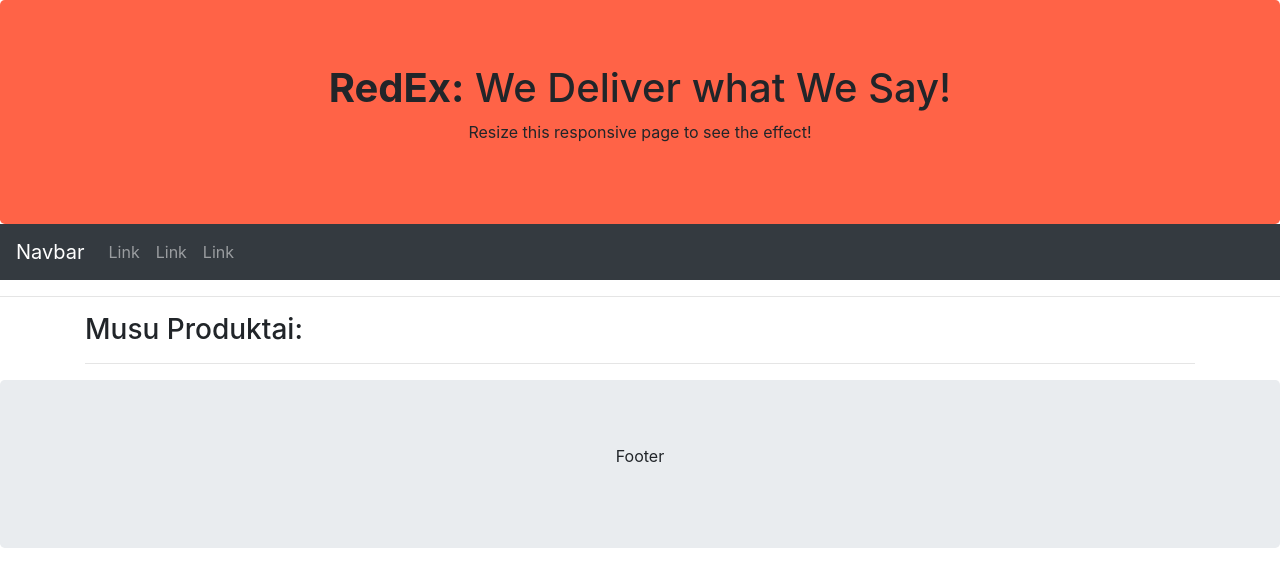
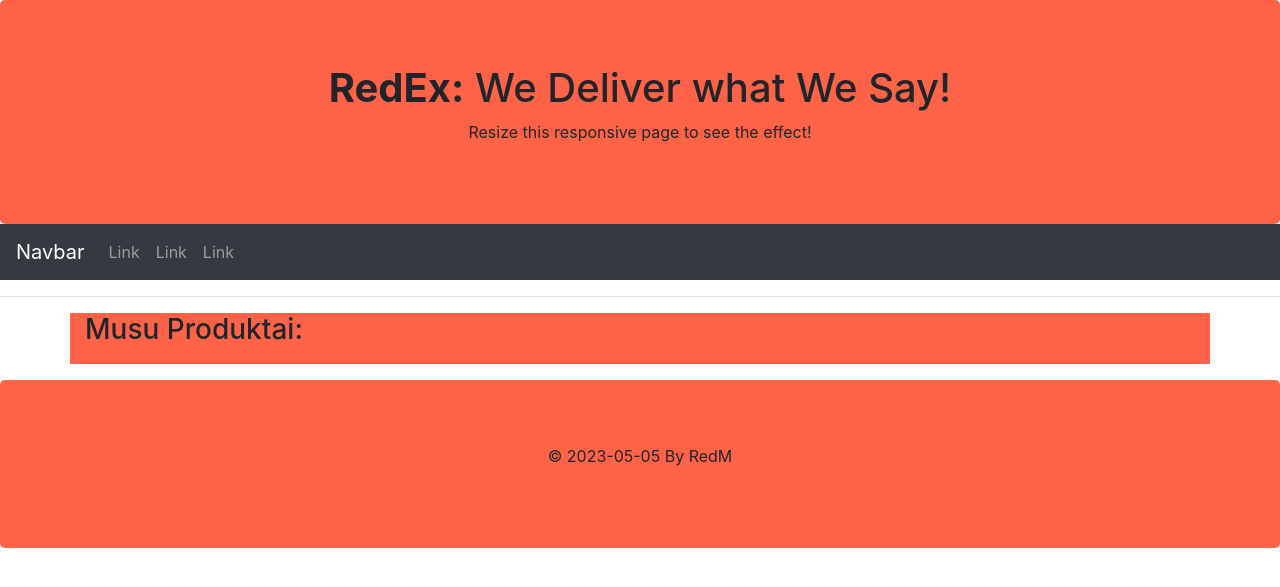
Before and after one commit to RedasMiliunas/prekiu_uzsakymo_programa_2023_pavasaris, a Django app: page / in a window 1280 px wide. Shown: the top 587 px of the page. Run offline with Django 4.2, Linux system fonts and the light colour scheme; data that the repository does not hold is empty.

Commit message:
Pakoreguota datos reikalai Footer'yje

```diff
--- a/mysite/eshop/templates/base.html
+++ b/mysite/eshop/templates/base.html
@@ -41,12 +41,12 @@
   </div>
 </nav>
 <hr>
-<div class="container">
+<div class="container background">
     {% block content %}{% endblock %}
 </div>
 
-<div class="jumbotron text-center" style="margin-bottom:0">
-  <p>Footer</p>
+<div class="jumbotron text-center background" style="margin-bottom:0">
+  <p>© {%now 'Y-m-d'%} By RedM</p>
 </div>
 
 </body>
```
